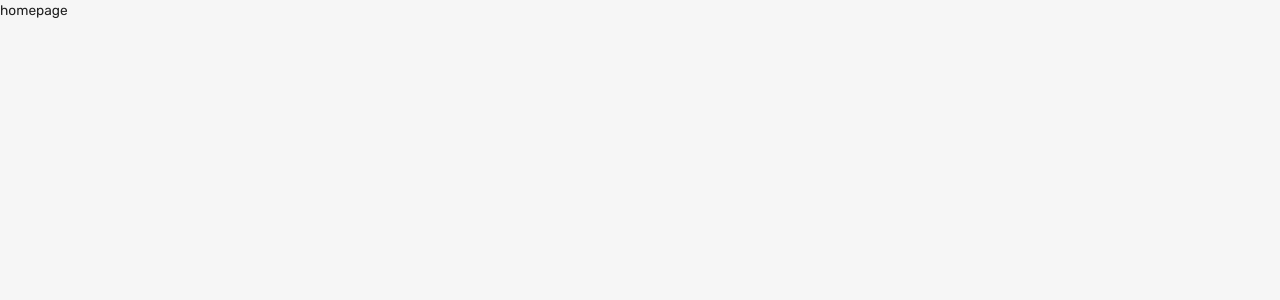
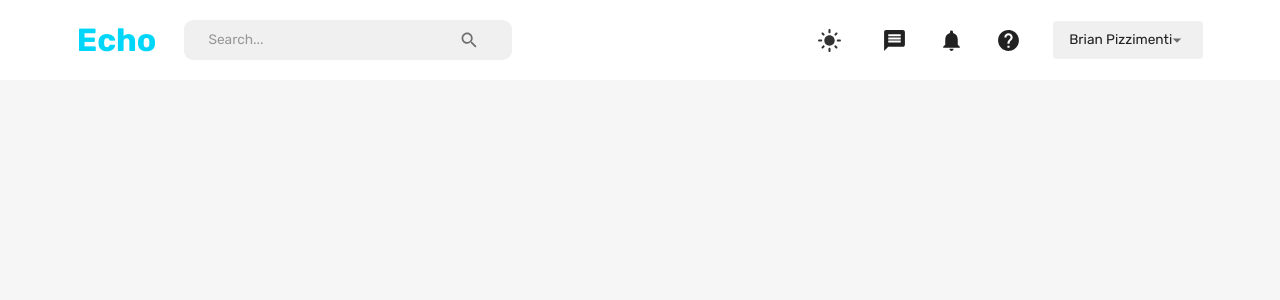
Before and after one commit to BrianPizz/echo, a React (Create React App) app in the folder client/: page /home in a window 1280 px wide. Shown: the top 300 px of the page. Built offline with nearby package versions, Linux system fonts and the light colour scheme.

Commit message:
hardcoded variable to view navbar

```diff
--- a/client/src/scenes/homePage/index.jsx
+++ b/client/src/scenes/homePage/index.jsx
@@ -1,5 +1,10 @@
+import { Box } from "@mui/material"
+import Navbar from "scenes/navbar"
+
 const HomePage = () => {
-  return <div>homepage</div>;
+  return <Box>
+    <Navbar/>
+  </Box>;
 };
 
 export default HomePage;
--- a/client/src/scenes/navbar/index.jsx
+++ b/client/src/scenes/navbar/index.jsx
@@ -39,7 +39,8 @@
   const primaryLight = theme.palette.primary.light;
   const alt = theme.palette.background.alt;
 
-  const fullName = `${user.firstName} ${user.lastName}`;
+  // const fullName = `${user.firstName} ${user.lastName}`;
+  const fullName = "Brian Pizzimenti"
 
   return (
     <FlexBetween padding="1rem 6%" backgroundColor={alt}>
```
